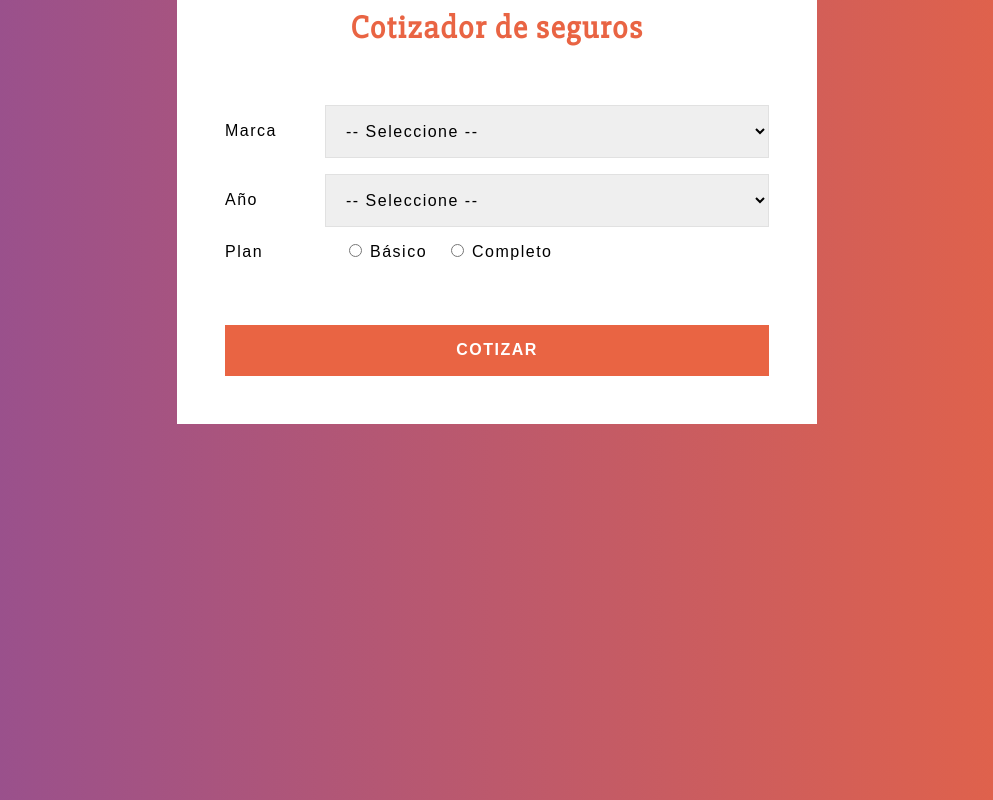
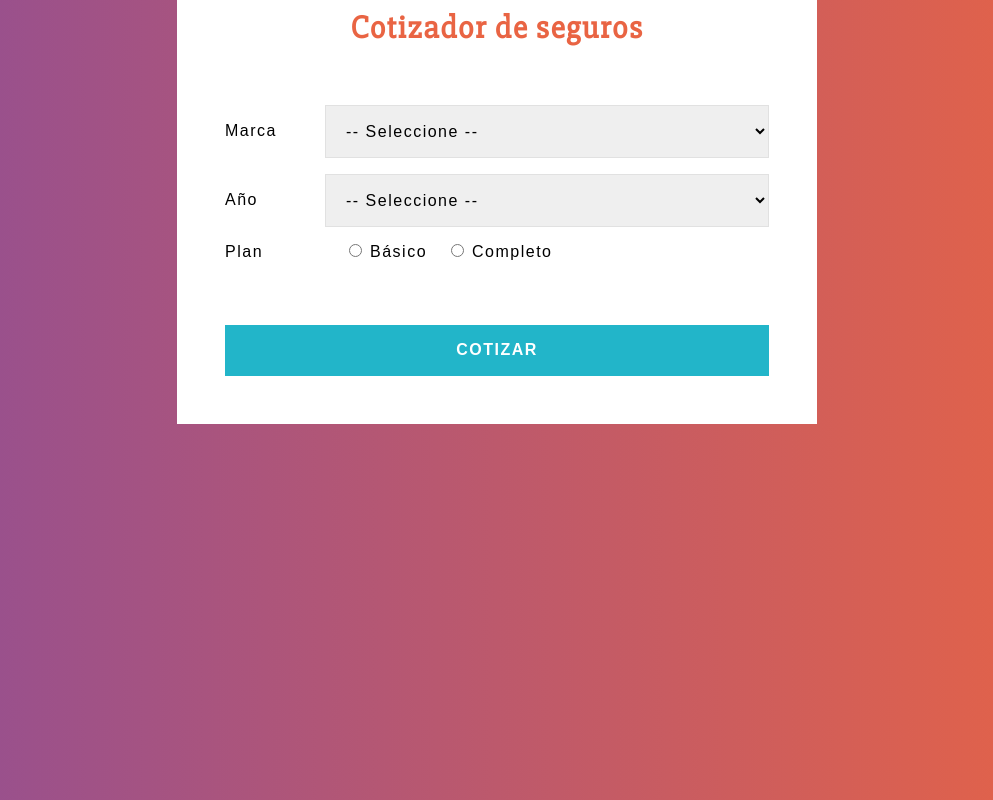
Before and after one commit to NewtonGrav/cotizador-seguros, a React (Create React App) app: page / in a window 1280 px wide. Shown: the whole page, without its empty margins (143-1136 px from the left). Built offline with nearby package versions, Linux system fonts and the light colour scheme.

Commit message:
style Color del boton

```diff
--- a/src/components/Formulario.jsx
+++ b/src/components/Formulario.jsx
@@ -28,13 +28,13 @@ const Button = styled.button`
 	font-weight: bold;
 	text-transform: uppercase;
 	border: none;
-	background-color: #e96443;
+	background-color: #22b5c9;
 	color: white;
 	transition: background-color 0.3s ease;
 
 	:hover {
 		cursor: pointer;
-		background-color: #e96465;
+		background-color: #1fa5b7;
 	}
 `;
 
@@ -74,6 +74,15 @@ const Formulario = () => {
 		}
 
 		setErrorFormulario(false);
+
+		// TODO Obtener diferencia de años
+		// TODO Por cada año restar el 3%
+
+		// TODO Marca: aumenta la cotizacion (Amer - 15% |Asi - 5% | Eur - 30%)
+
+		// TODO Plan (Basico - 	20% | COmpleto - 50%)
+
+		// TODO TOTAL (helper)
 	};
 
 	return (
```
